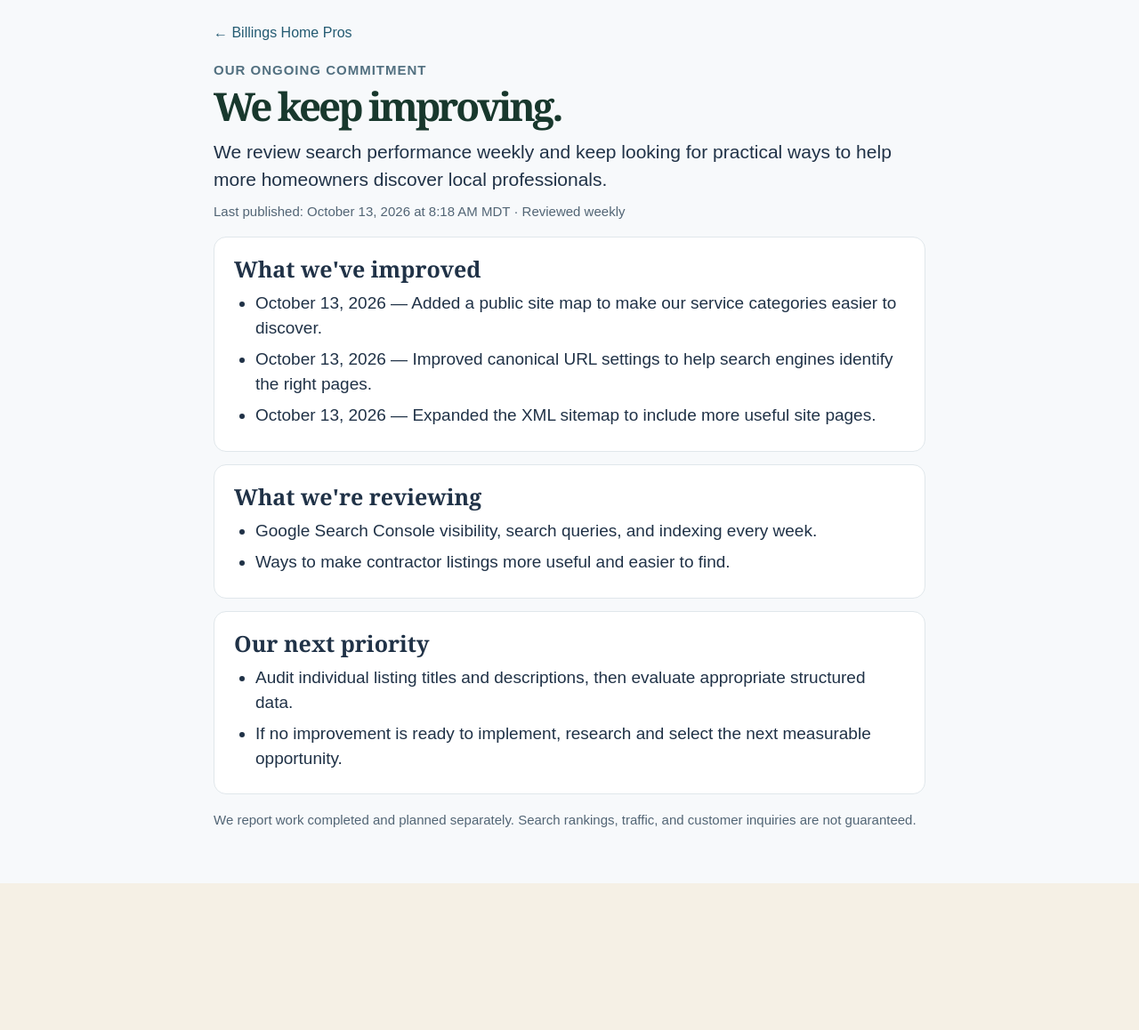
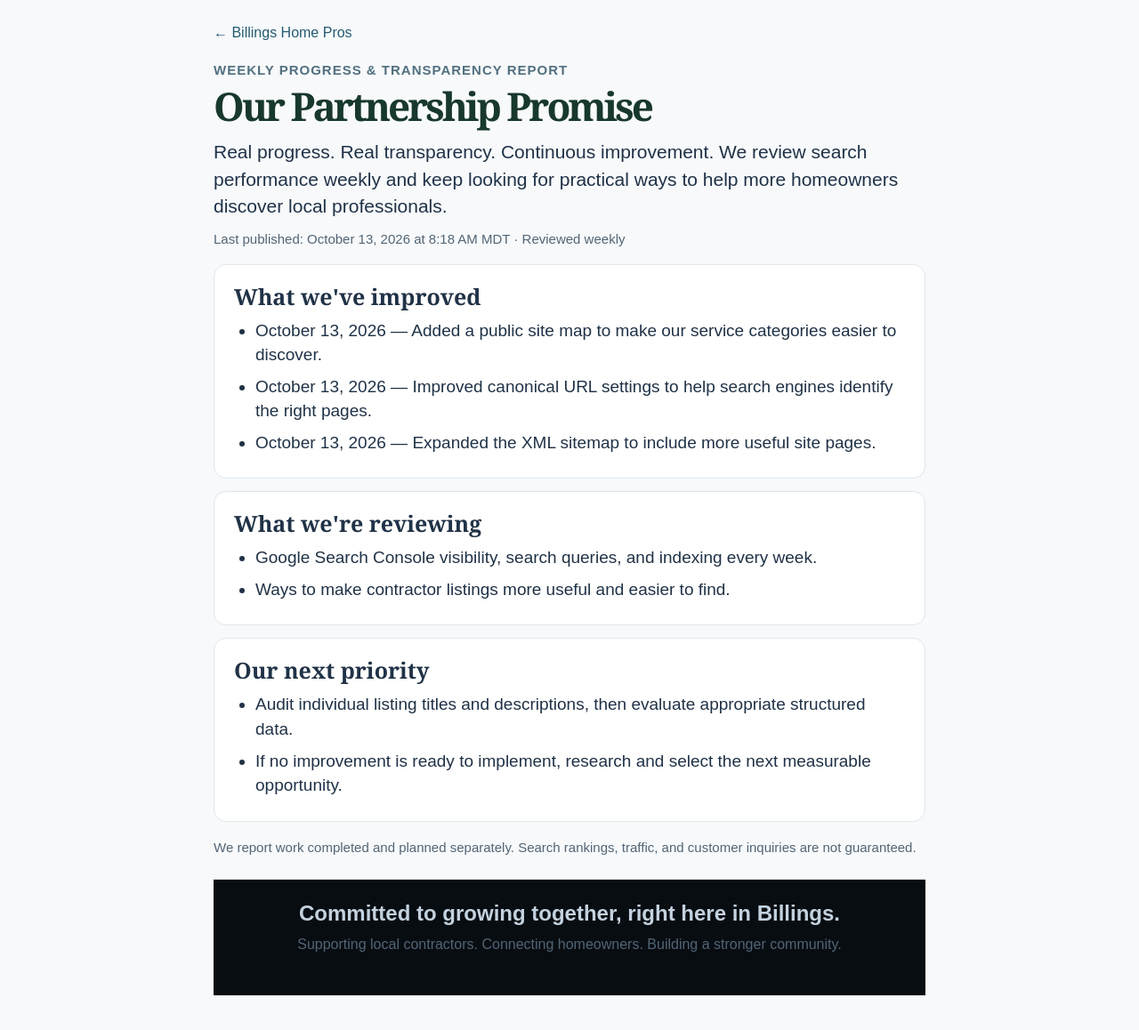
Before and after one commit to Cheddaronbass/billingshomepros, a Next.js app: page /our-progress in a window 1280 px wide. Shown: the top 1158 px of the page at 89% size. Before the commit the page ends 993 px from the top, so only its background shows below. Built offline with nearby package versions, Linux system fonts and the light colour scheme.

Commit message:
Brand progress page as Our Partnership Promise and add Billings community footer

```diff
--- a/app/our-progress/page.js
+++ b/app/our-progress/page.js
@@ -1,5 +1,5 @@
 export const metadata = {
-  title: "Our Progress | Billings Home Pros",
+  title: "Our Partnership Promise | Billings Home Pros",
   description: "See the improvements we're making to help homeowners discover local Billings service professionals.",
   alternates: { canonical: "/our-progress" },
 };
@@ -35,9 +35,9 @@ export default function OurProgressPage() {
       <div style={{ maxWidth: 800, margin: "0 auto" }}>
         <a href="/" style={{ color: "#245b72", fontSize: 16 }}>← Billings Home Pros</a>
         <header style={{ margin: "24px 0 20px" }}>
-          <p style={{ color: "#527080", fontWeight: 700, fontSize: 15, letterSpacing: 1, textTransform: "uppercase", marginBottom: 8 }}>Our ongoing commitment</p>
-          <h1 style={{ fontSize: "clamp(30px, 6vw, 44px)", lineHeight: 1.12, margin: "0 0 12px" }}>We keep improving.</h1>
-          <p style={{ fontSize: "clamp(18px, 3vw, 21px)", lineHeight: 1.45, margin: 0 }}>We review search performance weekly and keep looking for practical ways to help more homeowners discover local professionals.</p>
+          <p style={{ color: "#527080", fontWeight: 700, fontSize: 15, letterSpacing: 1, textTransform: "uppercase", marginBottom: 8 }}>Weekly Progress &amp; Transparency Report</p>
+          <h1 style={{ fontSize: "clamp(30px, 6vw, 44px)", lineHeight: 1.12, margin: "0 0 12px" }}>Our Partnership Promise</h1>
+          <p style={{ fontSize: "clamp(18px, 3vw, 21px)", lineHeight: 1.45, margin: 0 }}>Real progress. Real transparency. Continuous improvement. We review search performance weekly and keep looking for practical ways to help more homeowners discover local professionals.</p>
           <p style={{ fontSize: 15, color: "#526575", margin: "12px 0 0" }}>Last published: October 13, 2026 at 8:18 AM MDT · Reviewed weekly</p>
         </header>
         <div style={{ display: "grid", gap: 14 }}>
@@ -51,6 +51,10 @@ export default function OurProgressPage() {
           ))}
         </div>
         <p style={{ fontSize: 15, lineHeight: 1.5, color: "#526575", marginTop: 18 }}>We report work completed and planned separately. Search rankings, traffic, and customer inquiries are not guaranteed.</p>
+        <footer style={{ borderTop: "1px solid #d7e0e5", marginTop: 24, paddingTop: 22, textAlign: "center" }}>
+          <p style={{ fontSize: "clamp(19px, 3vw, 24px)", fontWeight: 750, lineHeight: 1.3, margin: "0 0 8px" }}>Committed to growing together, right here in Billings.</p>
+          <p style={{ fontSize: 16, lineHeight: 1.5, color: "#526575", margin: 0 }}>Supporting local contractors. Connecting homeowners. Building a stronger community.</p>
+        </footer>
       </div>
     </main>
   );
```
